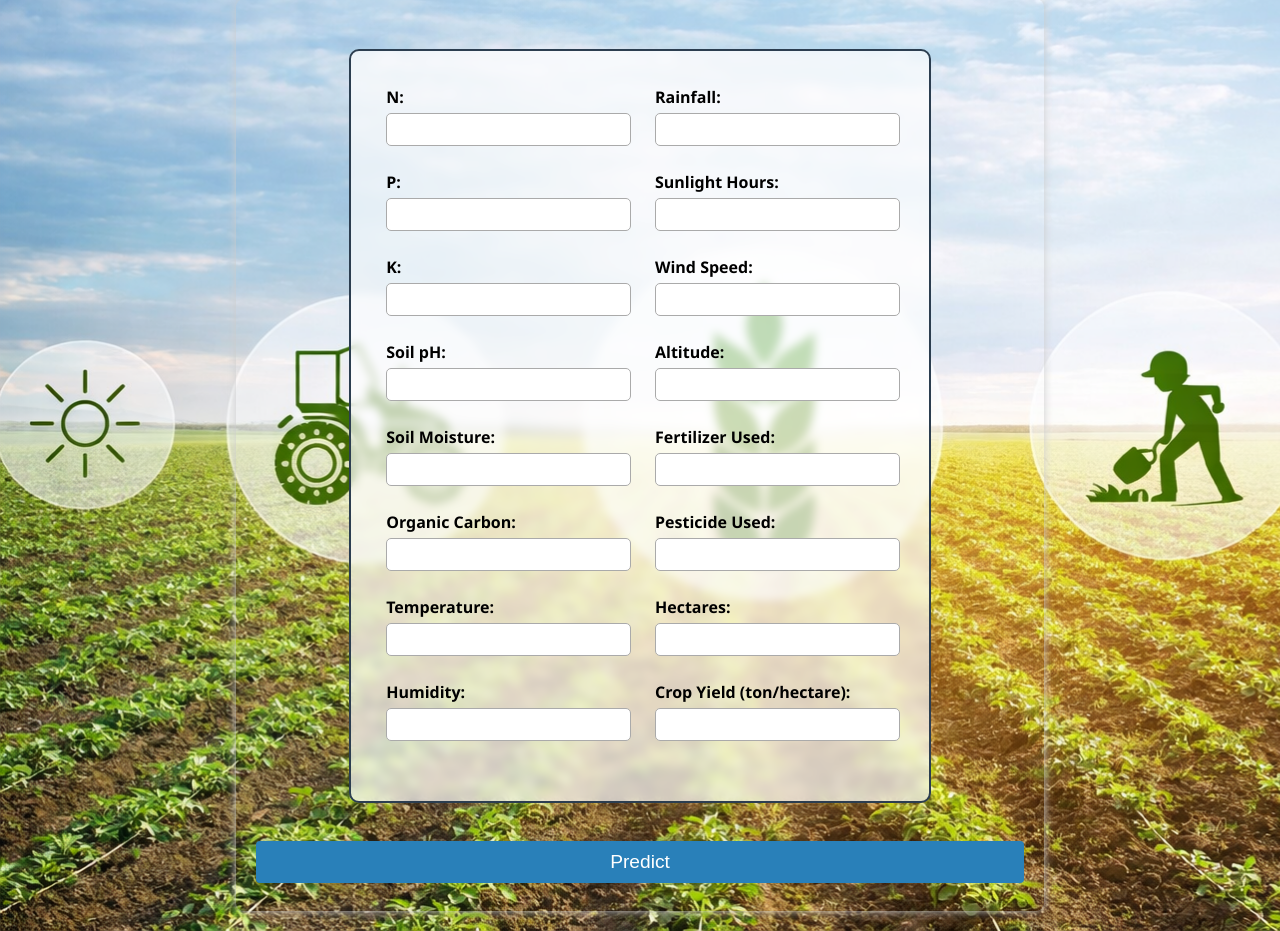
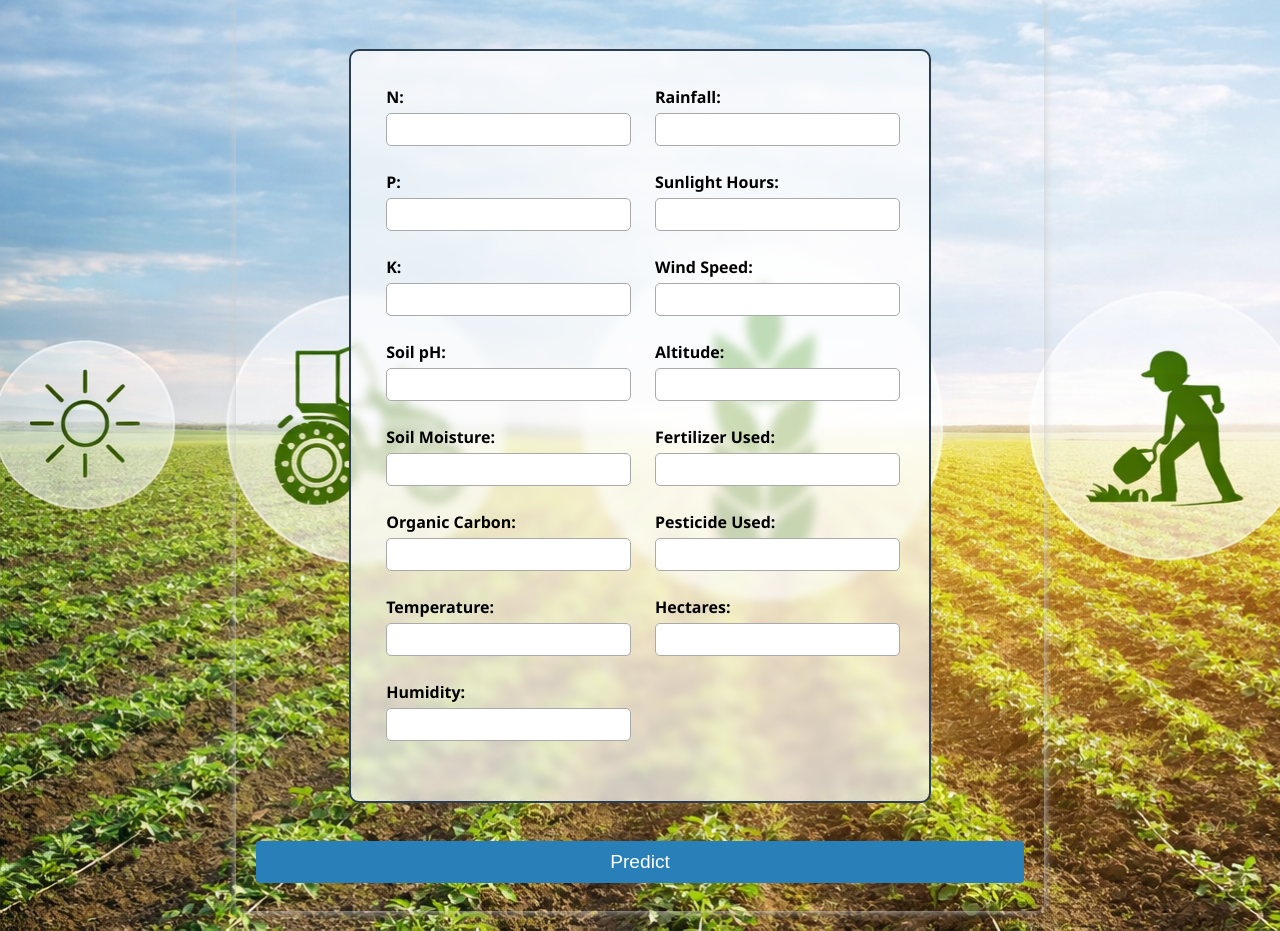
Before and after one commit to srinath16209/crop-yield-app, a Flask app: page /predict in a window 1280 px wide. Shown: the part 91-1022 px from the top of the page. Run offline with Flask 3, Linux system fonts and the light colour scheme; a user stored in the database is signed in; parts of the project's set-up code (start-up, migrations or seed data) failed here and were passed over.

Commit message:
small update

```diff
--- a/templates/predict.html
+++ b/templates/predict.html
@@ -132,7 +132,6 @@ form>.form-container {
                 <label>Fertilizer Used: <input type="text" name="Fertilizer_Used"></label>
                 <label>Pesticide Used: <input type="text" name="Pesticide_Used"></label>
                 <label>Hectares: <input type="text" name="Hectares"></label>
-                <label>Crop Yield (ton/hectare): <input type="text" name="Crop_Yield_ton_per_hectare"></label>
             </div>
         </div>
 
--- a/templates/result.html
+++ b/templates/result.html
@@ -71,9 +71,9 @@
             <th>Predicted Yield (ton/hectare)</th>
         </tr>
         <tr><td>Random Forest</td><td>{{ results['RandomForest'] }}</td></tr>
-        <!-- <tr><td>XGBoost</td><td>{{ results['XGBoost'] }}</td></tr>
+         <!-- <tr><td>XGBoost</td><td>{{ results['XGBoost'] }}</td></tr> -->
         <tr><td>CatBoost</td><td>{{ results['CatBoost'] }}</td></tr>
-        <tr><td>ANN</td><td>{{ results['ANN'] }}</td></tr> -->
+        <!-- <tr><td>ANN</td><td>{{ results['ANN'] }}</td></tr> -->
     </table>
 
     <div class="back-link">
```
